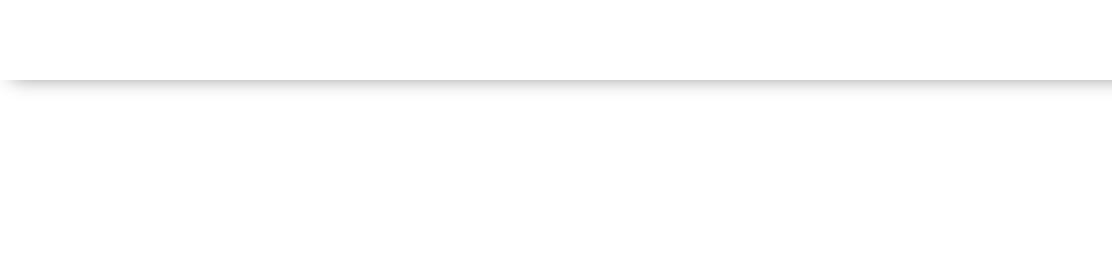
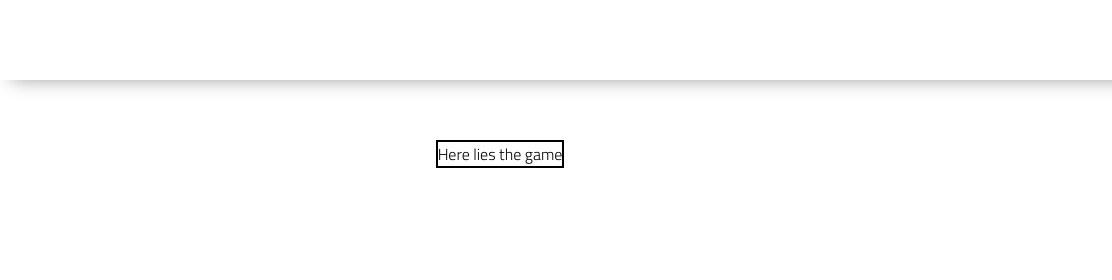
Before and after one commit to ElliottProductions/last-man-standing-feb22, a plain HTML site: page game-page/index.html in a window 1280 px wide. Shown: the top 280 px of the page, 0-1112 px from the left. Drawn offline with nearby package versions, Linux system fonts and the light colour scheme.

Commit message:
added the most basic of CSS

```diff
--- a/game-page/index.html
+++ b/game-page/index.html
@@ -22,7 +22,7 @@
     <button id="logout">Logout</button>
     <section class="main-section" name="main-section">
         <div class="game-div" name="game-div">
-
+        Here lies the game
         </div>
     </section>
     <footer>
--- a/styles/style.css
+++ b/styles/style.css
@@ -23,7 +23,7 @@
 }
 
 main {
-    display: flex;
+    display:flex;
     flex-direction: column;
     justify-content: center;
     align-items: center;
@@ -129,3 +129,18 @@
 .auth-container button {
     margin: 10px;
 }
+
+section.main-section{
+    display:flex;
+    flex-direction: column;
+    justify-content: center;
+    align-items: center;
+
+}
+div.game-div {
+    display:flex;
+    flex-direction: column;
+    justify-content: center;
+    align-items: center;
+    border: 2px solid black;
+}
```
